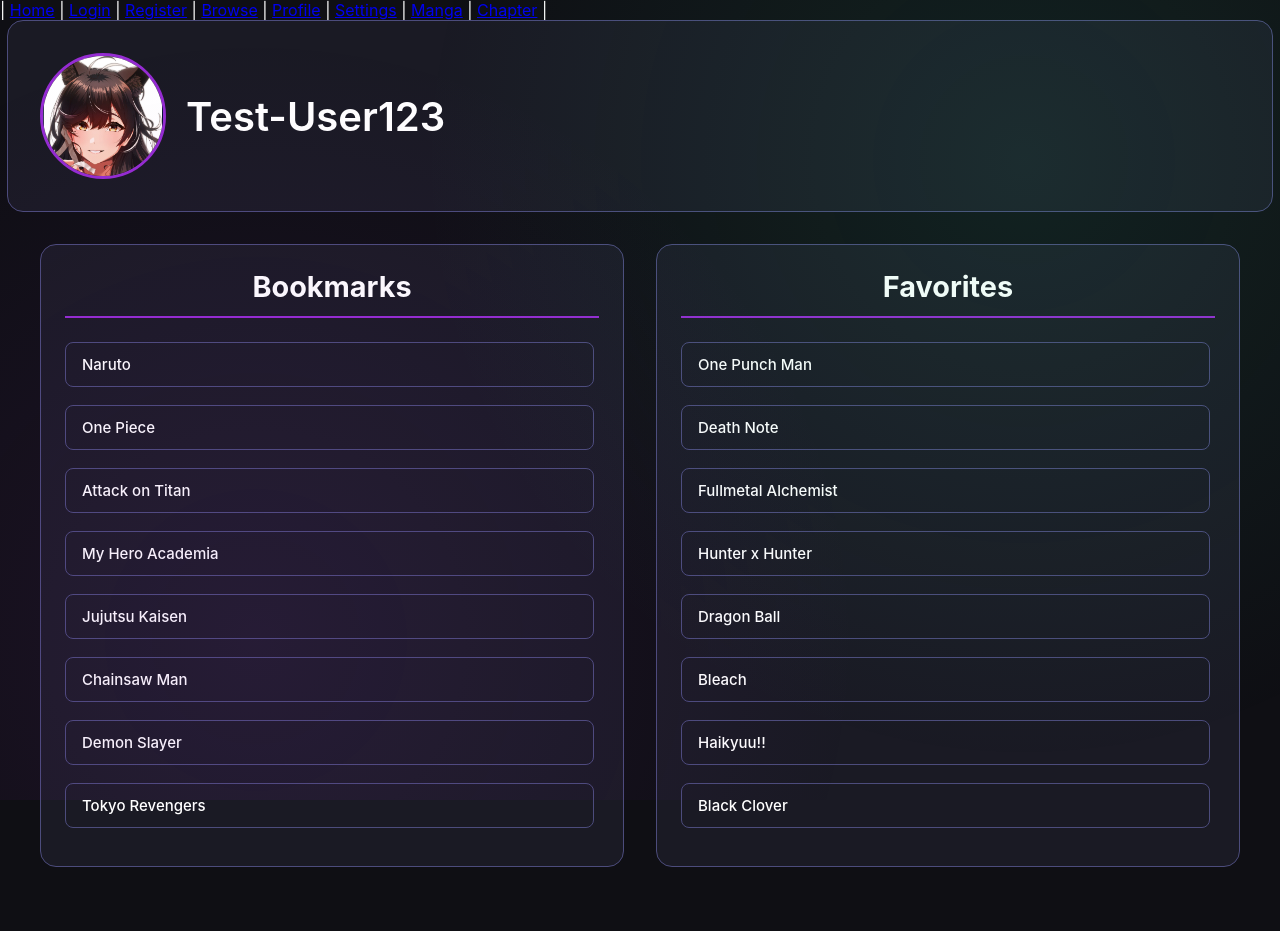
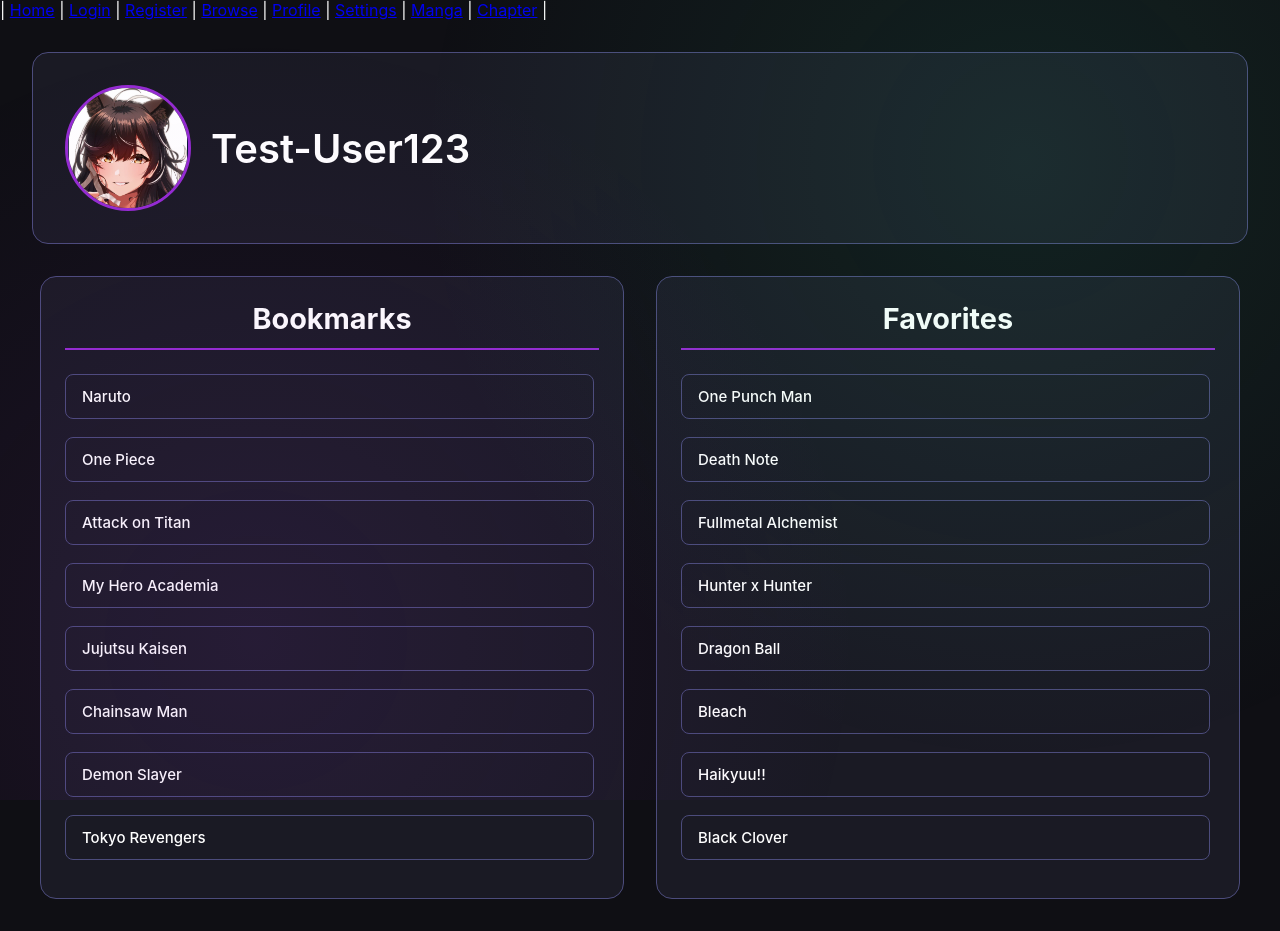
Before and after one commit to Raidiniom/Read_MangaKas, a React (Vite) app in the folder frontend/: page /profile in a window 1280 px wide. Before the commit the page ends 899 px from the top, so only its background shows below. Built offline with nearby package versions, Linux system fonts and the light colour scheme; the HTML template or start-up script is replaced by a standard one.

Commit message:
little css change

```diff
--- a/frontend/src/styles/profile_page.css
+++ b/frontend/src/styles/profile_page.css
@@ -1,6 +1,6 @@
 .profile-body {
     background: var(--background);
-    padding-bottom: 2rem;
+    padding: 2rem;
 }
 
 .profile-body::before {
```
